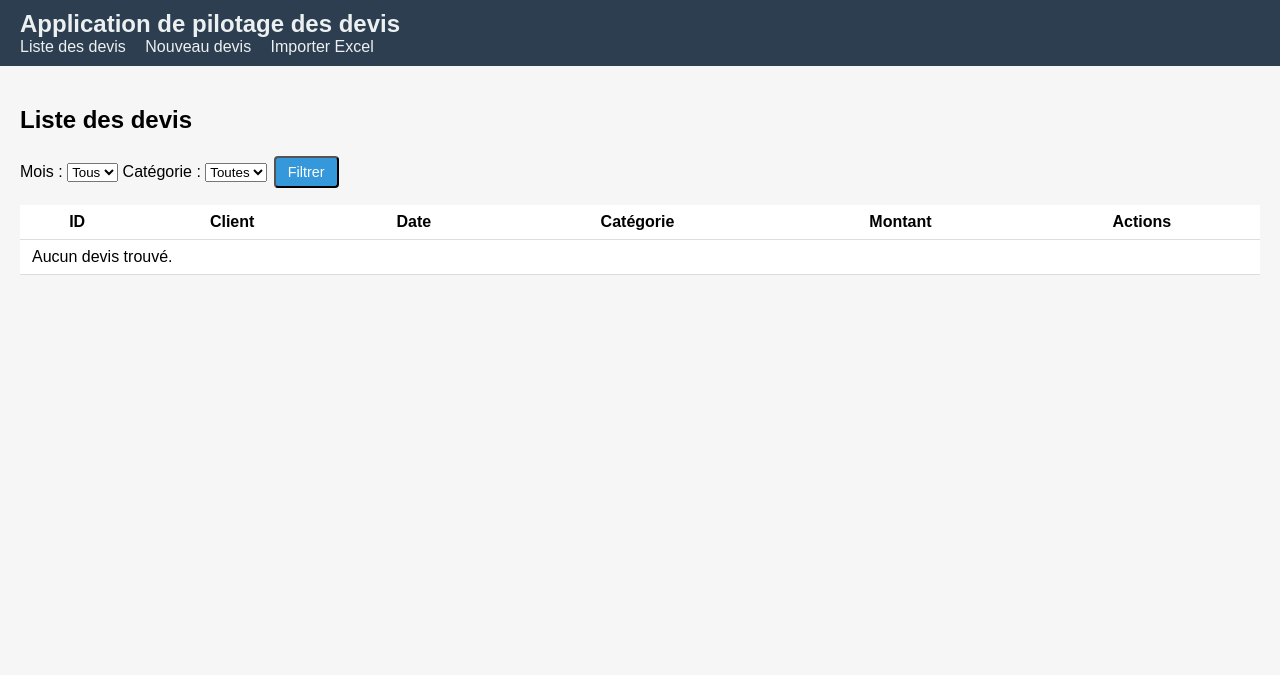
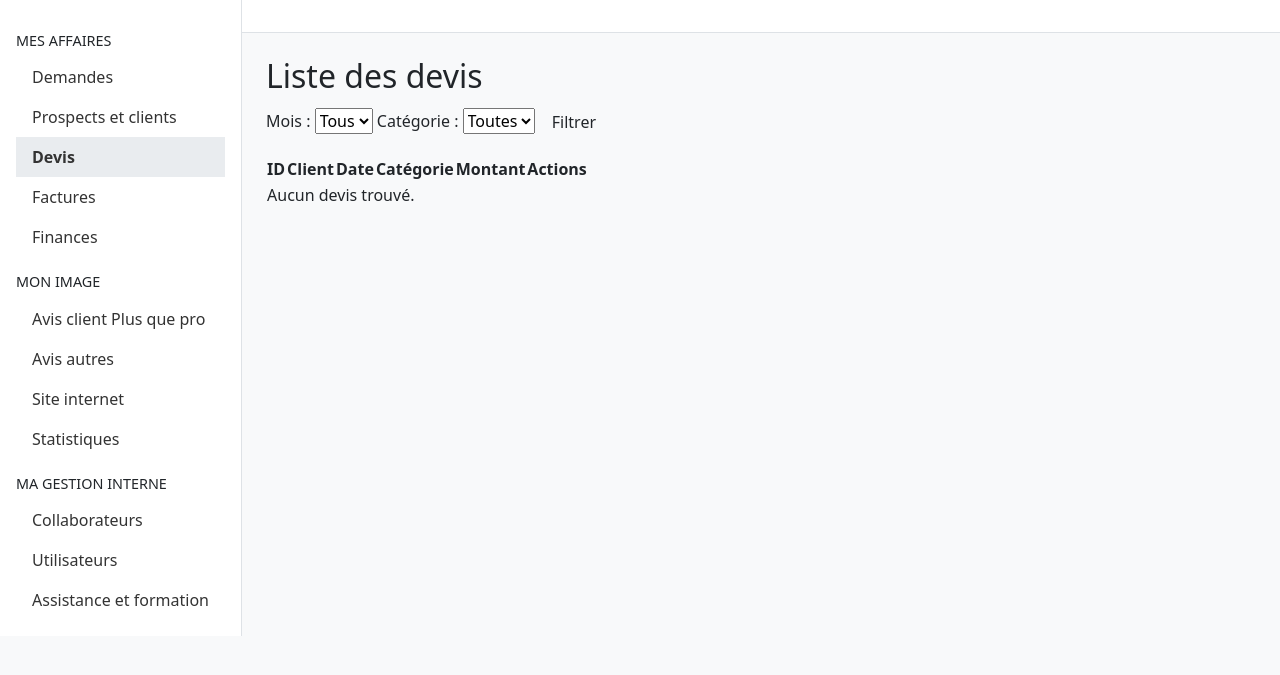
Before and after one commit to Alex97435/Pilotage-Devis, a FastAPI app: page / in a window 1280 px wide. Shown: the top 675 px of the page. Run offline with FastAPI, Linux system fonts and the light colour scheme; parts of the project's set-up code (start-up, migrations or seed data) failed here and were passed over.

Commit message:
Update base.html

```diff
--- a/templates/base.html
+++ b/templates/base.html
@@ -1,76 +1,58 @@
 <!DOCTYPE html>
 <html lang="fr">
 <head>
-    <meta charset="UTF-8">
-    <title>{% block title %}Gestion des devis{% endblock %}</title>
-    <style>
-        body {
-            font-family: Arial, sans-serif;
-            margin: 0;
-            padding: 0;
-            background-color: #f6f6f6;
-        }
-        header {
-            background-color: #2c3e50;
-            color: #ecf0f1;
-            padding: 10px 20px;
-        }
-        header h1 {
-            margin: 0;
-            font-size: 1.5rem;
-        }
-        nav a {
-            color: #ecf0f1;
-            margin-right: 15px;
-            text-decoration: none;
-        }
-        nav a:hover {
-            text-decoration: underline;
-        }
-        main {
-            padding: 20px;
-        }
-        table {
-            width: 100%;
-            border-collapse: collapse;
-            background-color: white;
-        }
-        th, td {
-            padding: 8px 12px;
-            border-bottom: 1px solid #ddd;
-        }
-        tr:hover {
-            background-color: #f0f0f0;
-        }
-        .btn {
-            display: inline-block;
-            padding: 6px 12px;
-            margin: 2px;
-            background-color: #3498db;
-            color: white;
-            text-decoration: none;
-            border-radius: 4px;
-            font-size: 0.9rem;
-        }
-        .btn:hover {
-            background-color: #2980b9;
-        }
-        form.inline {
-            display: inline;
-        }
-    </style>
+  <meta charset="UTF-8">
+  <title>{% block title %}Pilotage des devis{% endblock %}</title>
+  <link href="https://cdn.jsdelivr.net/npm/bootstrap@5.3.1/dist/css/bootstrap.min.css" rel="stylesheet">
+  <style>
+    body { background-color: #f8f9fa; }
+    .sidebar { min-width: 220px; border-right: 1px solid #dee2e6; background-color: #fff; }
+    .sidebar h5 { font-size: 0.9rem; text-transform: uppercase; margin-top: 1rem; }
+    .nav-link { color: #333; }
+    .nav-link.active { font-weight: bold; background-color: #e9ecef; }
+    .badge-status { font-size: 0.8rem; }
+  </style>
 </head>
 <body>
-    <header>
-        <h1>Application de pilotage des devis</h1>
-        <nav>
-            <a href="/">Liste des devis</a>
-            <a href="/new">Nouveau devis</a>
-            <a href="/import_excel">Importer Excel</a>
-        </nav>
+<div class="d-flex">
+  <!-- Barre latérale -->
+  <nav class="sidebar p-3">
+    <h5>Mes affaires</h5>
+    <ul class="nav flex-column mb-2">
+      <li class="nav-item"><a class="nav-link" href="#">Demandes</a></li>
+      <li class="nav-item"><a class="nav-link" href="#">Prospects et clients</a></li>
+      <li class="nav-item"><a class="nav-link active" href="/">Devis</a></li>
+      <li class="nav-item"><a class="nav-link" href="#">Factures</a></li>
+      <li class="nav-item"><a class="nav-link" href="#">Finances</a></li>
+    </ul>
+    <h5>Mon image</h5>
+    <ul class="nav flex-column mb-2">
+      <li class="nav-item"><a class="nav-link" href="#">Avis client Plus que pro</a></li>
+      <li class="nav-item"><a class="nav-link" href="#">Avis autres</a></li>
+      <li class="nav-item"><a class="nav-link" href="#">Site internet</a></li>
+      <li class="nav-item"><a class="nav-link" href="#">Statistiques</a></li>
+    </ul>
+    <h5>Ma gestion interne</h5>
+    <ul class="nav flex-column">
+      <li class="nav-item"><a class="nav-link" href="#">Collaborateurs</a></li>
+      <li class="nav-item"><a class="nav-link" href="#">Utilisateurs</a></li>
+      <li class="nav-item"><a class="nav-link" href="#">Assistance et formation</a></li>
+    </ul>
+  </nav>
+
+  <!-- Contenu principal -->
+  <div class="flex-grow-1">
+    <header class="d-flex justify-content-between align-items-center p-3 border-bottom bg-white">
+      <h3 class="mb-0">{% block page_title %}{% endblock %}</h3>
+      <div>
+        {% block header_actions %}{% endblock %}
+      </div>
     </header>
-    <main>
-        {% block content %}{% endblock %}
+    <main class="p-4">
+      {% block content %}{% endblock %}
     </main>
+  </div>
+</div>
+<script src="https://cdn.jsdelivr.net/npm/bootstrap@5.3.1/dist/js/bootstrap.bundle.min.js"></script>
 </body>
 </html>
```
